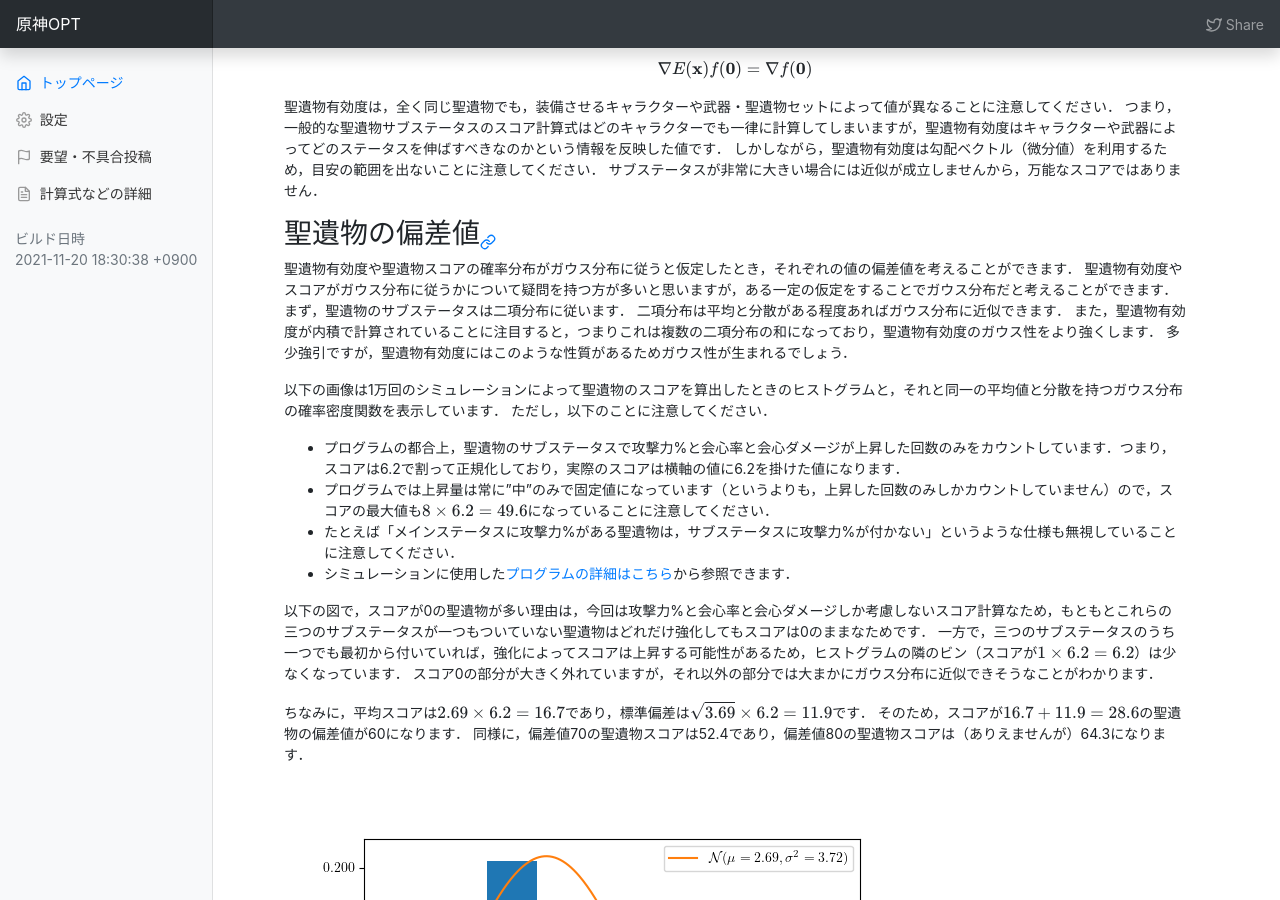
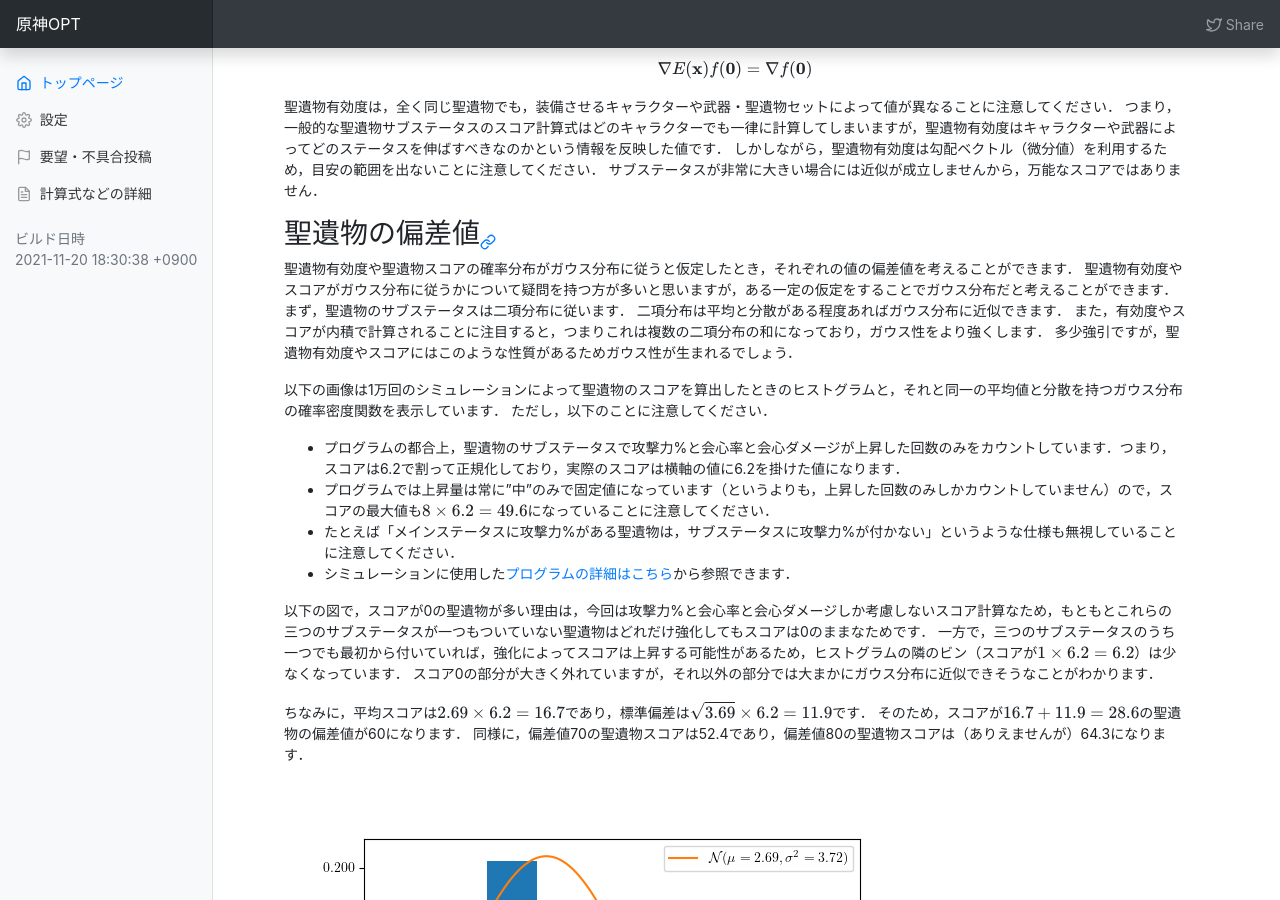
Before and after one commit to k3kaimu/genshinopt, a Jekyll site: the page built from docs/documents.md, in a window 1280 px wide and 900 px high, scrolled down 2355 px. Built offline with Jekyll 4.4.1, drawn with Linux system fonts in a browser that asks for light colours; nearby versions of some CDN libraries; formulas are drawn with MathJax 3.

Commit message:
fix docs

```diff
--- a/docs/documents.md
+++ b/docs/documents.md
@@ -161,8 +161,8 @@ $$
 聖遺物有効度やスコアがガウス分布に従うかについて疑問を持つ方が多いと思いますが，ある一定の仮定をすることでガウス分布だと考えることができます．
 まず，聖遺物のサブステータスは二項分布に従います．
 二項分布は平均と分散がある程度あればガウス分布に近似できます．
-また，聖遺物有効度が内積で計算されていることに注目すると，つまりこれは複数の二項分布の和になっており，聖遺物有効度のガウス性をより強くします．
-多少強引ですが，聖遺物有効度にはこのような性質があるためガウス性が生まれるでしょう．
+また，有効度やスコアが内積で計算されることに注目すると，つまりこれは複数の二項分布の和になっており，ガウス性をより強くします．
+多少強引ですが，聖遺物有効度やスコアにはこのような性質があるためガウス性が生まれるでしょう．
 
 以下の画像は1万回のシミュレーションによって聖遺物のスコアを算出したときのヒストグラムと，それと同一の平均値と分散を持つガウス分布の確率密度関数を表示しています．
 ただし，以下のことに注意してください．
```
